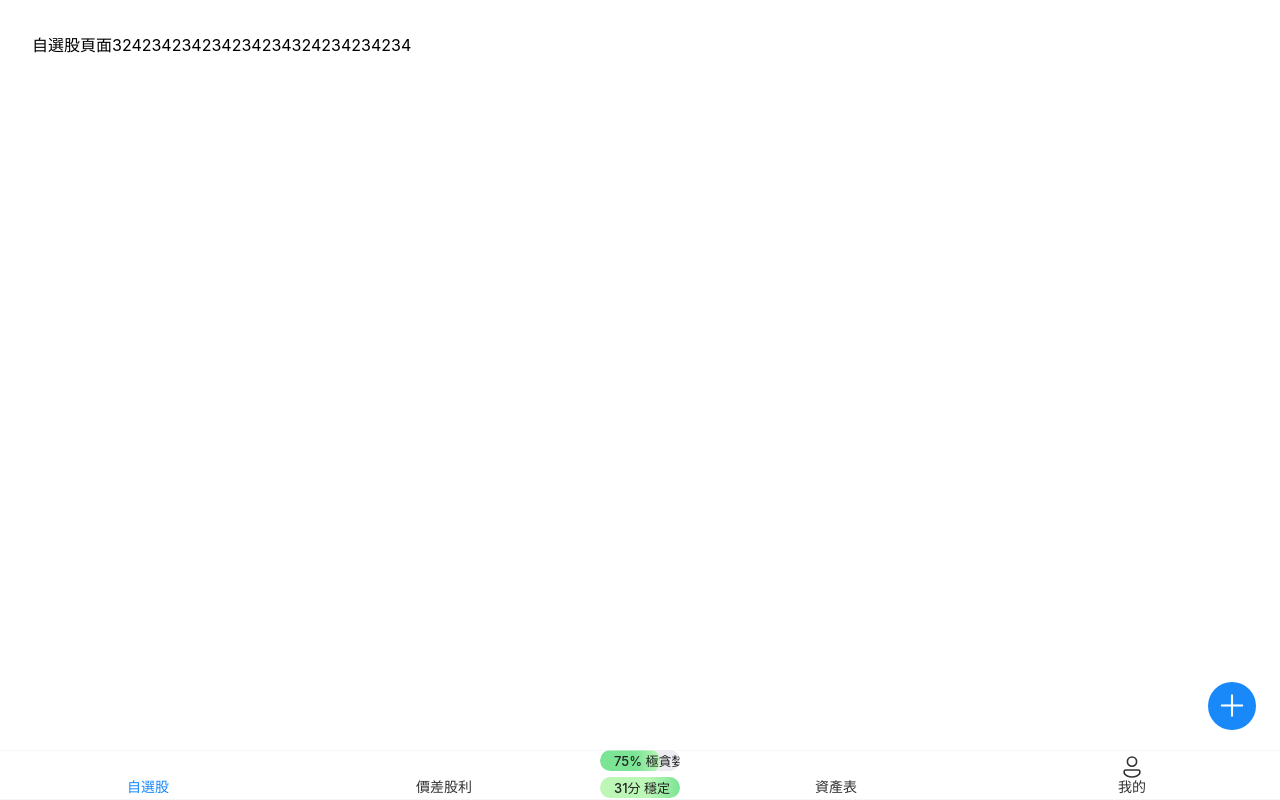
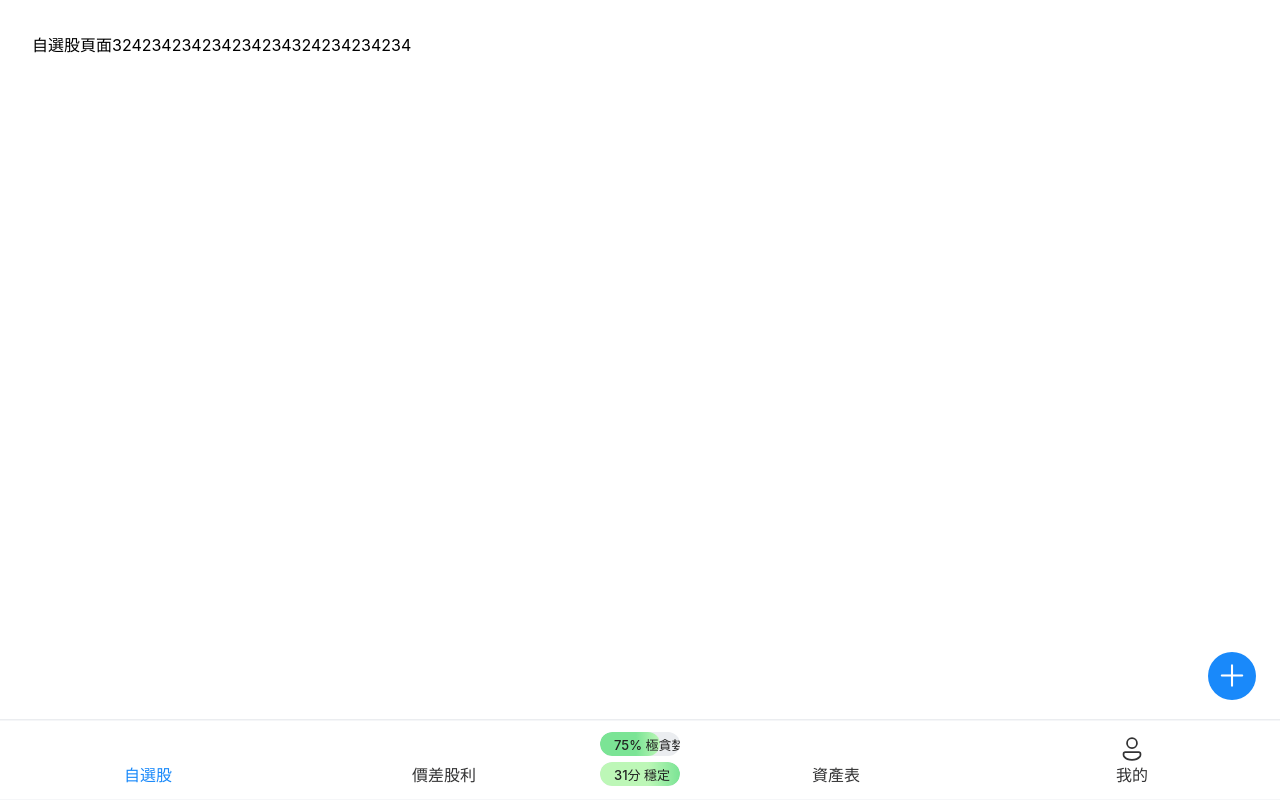
Before and after one commit to 17Kobe/iKDx, a Vue app: page /#/ in a window 1280 px wide. Built offline with nearby package versions, Linux system fonts and the light colour scheme; some icons are missing.

Commit message:
✈️ feat(App, Stock): 移除 FloatingBubble 元件於 App.vue，調整 Tabbar 圖示大小及樣式；在 Stock.vue 中新增 FloatingBubble 元件顯示

```diff
--- a/src/App.vue
+++ b/src/App.vue
@@ -7,22 +7,13 @@
                 </transition>
             </router-view>
         </div>
-        <FloatingBubble
-            v-if="showFloatingBubble"
-            icon="plus"
-            axis="xy"
-            magnetic="x"
-            :gap="{ x: 24, y: 70 }"
-            style="--van-floating-bubble-size: 48px"
-            @click="onBubbleClick"
-        />
-        <Tabbar v-model="active" @change="onTabChange">
+        <Tabbar v-model="active" @change="onTabChange" class="custom-tabbar">
             <TabbarItem>
                 <div class="tabbar-icon-wrap">
                     <Icon
                         :icon="active === 0 ? 'flowbite:star-solid' : 'flowbite:star-outline'"
-                        width="26"
-                        height="26"
+                        width="28"
+                        height="28"
                     />
                     <span>自選股</span>
                 </div>
@@ -35,8 +26,8 @@
                                 ? 'ri:money-dollar-circle-fill'
                                 : 'ri:money-dollar-circle-line'
                         "
-                        width="26"
-                        height="26"
+                        width="28"
+                        height="28"
                     />
                     <span>價差股利</span>
                 </div>
@@ -51,8 +42,8 @@
                                 ? 'basil:chart-pie-alt-solid'
                                 : 'basil:chart-pie-alt-outline'
                         "
-                        width="26"
-                        height="26"
+                        width="28"
+                        height="28"
                     />
                     <span>資產表</span>
                 </div>
@@ -63,8 +54,8 @@
                         :icon="
                             active === 3 ? 'fluent:person-24-filled' : 'fluent:person-24-regular'
                         "
-                        width="26"
-                        height="26"
+                        width="28"
+                        height="28"
                     />
                     <span>我的</span>
                 </div>
@@ -74,9 +65,9 @@
 </template>
 
 <script setup>
-    import { ref, watch, computed } from 'vue';
+    import { ref, watch } from 'vue';
     import { useRouter, useRoute } from 'vue-router';
-    import { Tabbar, TabbarItem, FloatingBubble } from 'vant';
+    import { Tabbar, TabbarItem } from 'vant';
     import TabbarProgress from '@/components/TabbarProgress.vue';
     // 進度條資料，可依需求調整
     const progressList = [
@@ -102,11 +93,6 @@
 
     const isDark = usePreferredDark();
 
-    // 計算是否顯示 FloatingBubble - 只在自選股和股利價差頁面顯示
-    const showFloatingBubble = computed(() => {
-        return route.path === '/' || route.path === '/dividend';
-    });
-
     watch(
         () => route.path,
         val => {
@@ -118,10 +104,6 @@
 
     function onTabChange(idx) {
         router.push(tabRoutes[idx]);
-    }
-
-    function onBubbleClick() {
-        router.push('/add');
     }
 </script>
 
@@ -136,8 +118,9 @@
     .main-content {
         flex: 1;
         overflow-y: auto;
-        padding-bottom: 70px; /* 為 Tabbar 留空間 */
+        padding-bottom: 80px; /* 為 Tabbar 留空間 */
         position: relative; /* 為頁面切換動畫提供定位基準 */
+        height: 100%; /* 設定高度為 100% */
     }
 
     /* Progress Bar 樣式已移至 TabbarProgress.vue */
@@ -151,7 +134,8 @@
         line-height: 1;
     }
     .tabbar-icon-wrap span {
-        font-size: 14px;
+        font-size: 16px; /* 從 14px 增加到 16px */
+        margin-top: 4px; /* 增加圖標與文字的間距 */
         margin-bottom: 7px;
     }
 
@@ -178,4 +162,12 @@
     .slide-left-leave-from {
         transform: translateX(0);
     }
+
+    /* 自定義 Tabbar 高度 */
+    .custom-tabbar {
+        height: 80px !important;
+        border-top: 1px solid #ebedf0 !important; /* 確保有明顯的分隔線 */
+        background-color: rgba(255, 255, 255, 0.9) !important; /* 白色背景，90% 透明度 */
+        backdrop-filter: blur(10px); /* 添加背景模糊效果 */
+    }
 </style>
--- a/src/pages/Stock.vue
+++ b/src/pages/Stock.vue
@@ -1,4 +1,24 @@
 <template>
-    <div style="padding: 32px">自選股頁面324234234234234234324234234234</div>
+    <div style="padding: 32px">
+        自選股頁面324234234234234234324234234234
+        <FloatingBubble
+            icon="plus"
+            axis="xy"
+            magnetic="x"
+            :gap="{ x: 24, y: 100 }"
+            style="--van-floating-bubble-size: 48px"
+            @click="onBubbleClick"
+        />
+    </div>
 </template>
-<script setup></script>
+
+<script setup>
+    import { FloatingBubble } from 'vant';
+    import { useRouter } from 'vue-router';
+
+    const router = useRouter();
+
+    function onBubbleClick() {
+        router.push('/add');
+    }
+</script>
```
